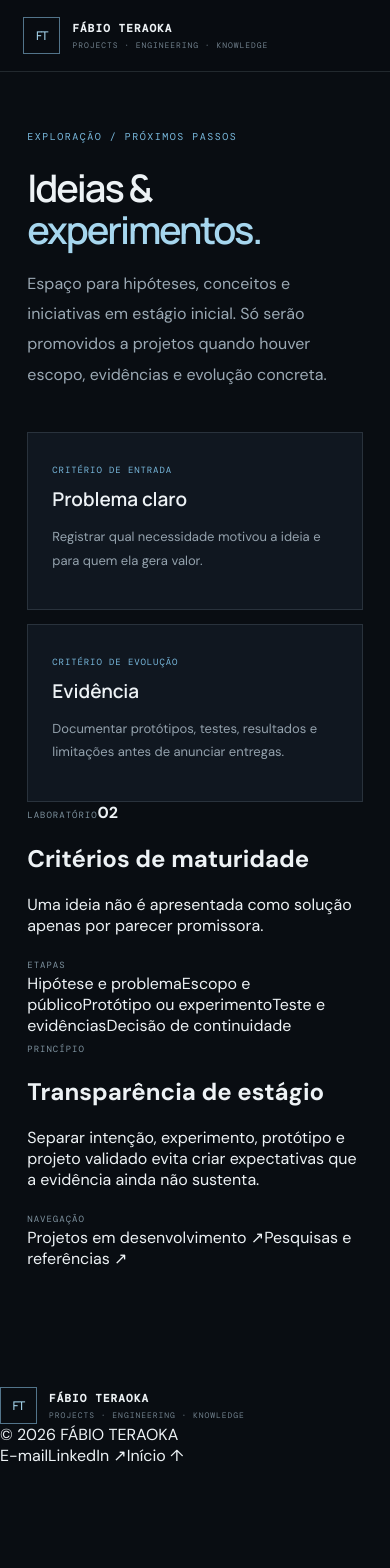
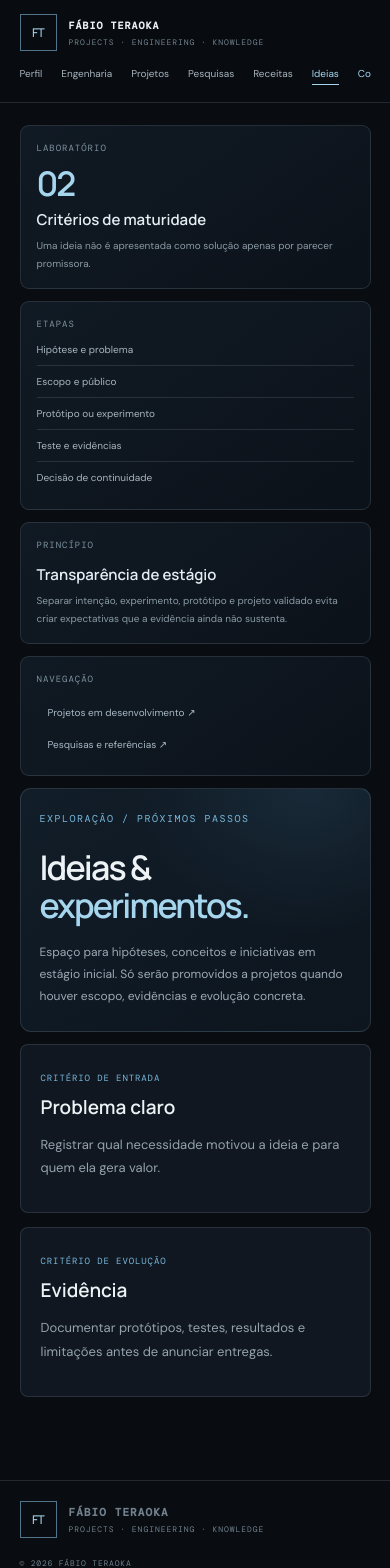
Before and after one commit to fabioteraoka/fabio-teraoka-site, a Next.js app: page /ideias in a window 390 px wide. Shown: the top 1568 px of the page. Before the commit the page ends 1466 px from the top, so only its background shows below. Built offline with nearby package versions, Linux system fonts and the light colour scheme.

Commit message:
Add shared responsive portal layout styles

```diff
--- a/app/globals.css
+++ b/app/globals.css
@@ -346,3 +346,79 @@
 @media(prefers-reduced-motion:reduce){
   .career-item-card,.career-visual-item{transition:none}
 }
+
+
+/* Shared internal portal chrome and two-column page system */
+.portal-topbar{height:78px;padding:0 max(5%,calc((100% - 1320px)/2))}
+.portal-topbar nav{gap:clamp(12px,1.8vw,26px);font-size:11px}
+.portal-topbar nav a.is-active{color:var(--blue2);position:relative}
+.portal-topbar nav a.is-active:after{content:"";position:absolute;left:0;right:0;bottom:-10px;height:1px;background:var(--blue2)}
+.portal-topbar nav .nav-contact{padding:9px 12px}
+.portal-footer{max-width:1320px;margin:0 auto;padding:25px 5% 32px;border-top:1px solid var(--line);display:flex;align-items:center;justify-content:space-between;gap:20px;color:#71818d}
+.portal-footer>span{font:8px var(--mono);letter-spacing:.1em}
+.portal-footer>div{display:flex;align-items:center;gap:20px;font-size:10px}
+.portal-footer a{transition:color 160ms ease}
+.portal-footer a:hover{color:var(--blue2)}
+.portal-inner-page{padding:0 5% 65px}
+.portal-main{max-width:1320px;margin:42px auto 58px}
+.portal-page-grid{display:grid;grid-template-columns:minmax(0,1fr) 300px;gap:20px;align-items:start}
+.portal-primary-column{min-width:0}
+.portal-page-intro{padding:30px 32px 27px;border:1px solid var(--line);border-radius:11px;background:radial-gradient(ellipse at 82% 0%,rgba(70,125,158,.16),transparent 42%),linear-gradient(145deg,#111d28,#0d151e)}
+.portal-page-intro h1{font:600 clamp(36px,4.5vw,58px)/1.1 var(--display);letter-spacing:-.055em;margin:17px 0}
+.portal-page-intro h1 em{font-style:normal;color:var(--blue2)}
+.portal-page-intro .site-page-lead{font-size:14px;line-height:1.85;max-width:780px;margin:0}
+.portal-primary-column>.site-page-grid{margin-top:16px}
+.portal-primary-column .site-page-card{border-radius:8px;min-height:190px;transition:transform 180ms cubic-bezier(.23,1,.32,1),border-color 180ms ease,background 180ms ease}
+.portal-primary-column .site-page-card:hover{transform:translateY(-2px);border-color:rgba(120,184,220,.34);background:#121d28}
+.portal-primary-column .site-page-card small{line-height:1.6}
+.portal-aside{position:sticky;top:20px;display:flex;flex-direction:column;gap:12px;min-width:0}
+.portal-aside-card{padding:19px;border:1px solid var(--line);border-radius:9px;background:linear-gradient(145deg,rgba(17,27,37,.97),rgba(12,18,26,.97))}
+.portal-aside-card>.profile-index{display:block;margin-bottom:13px}
+.portal-aside-card h2{font:600 15px var(--display);color:#e3edf2;margin:5px 0 7px}
+.portal-aside-card p{font-size:10px;line-height:1.75;color:#899aa5;margin:0}
+.portal-aside-stat{display:block;font:600 34px/.95 var(--display);letter-spacing:-.06em;color:var(--blue2);margin:3px 0 10px}
+.portal-aside-list{display:flex;flex-direction:column;gap:0}
+.portal-aside-list span{padding:9px 0;border-top:1px solid var(--line);font-size:10px;color:#a7b5bf}
+.portal-aside-list span:first-child{border-top:0;padding-top:0}
+.portal-aside-nav{display:flex;flex-direction:column;gap:3px}
+.portal-aside-nav a{font-size:10px;color:#a7b9c5;padding:8px 9px;border-left:2px solid transparent;transition:color 160ms ease,border-color 160ms ease,background 160ms ease}
+.portal-aside-nav a:hover{color:var(--blue2);border-left-color:var(--blue);background:rgba(120,184,220,.05)}
+@media(hover:hover) and (pointer:fine){.portal-footer a,.portal-aside-nav a{transition:color 160ms ease,border-color 160ms ease,background 160ms ease}}
+@media(max-width:1000px){
+  .portal-topbar{padding-left:4%;padding-right:4%}
+  .portal-topbar nav{gap:12px;font-size:10px}
+  .portal-page-grid{grid-template-columns:minmax(0,1fr) 260px;gap:14px}
+  .portal-page-intro{padding:25px 24px}
+  .portal-aside-card{padding:16px}
+}
+@media(max-width:760px){
+  .portal-topbar{height:auto;min-height:70px;padding:14px 5%;display:flex;flex-wrap:wrap;gap:12px}
+  .portal-topbar .brand{font-size:10px}
+  .portal-topbar nav{display:flex;order:2;width:100%;overflow-x:auto;gap:19px;padding:4px 0 8px;white-space:nowrap;scrollbar-width:thin}
+  .portal-topbar nav a.is-active:after{bottom:-5px}
+  .portal-topbar nav .nav-contact{padding:0;border:0}
+  .portal-inner-page{padding:0 5% 45px}
+  .portal-main{margin:22px auto 38px}
+  .portal-page-grid{grid-template-columns:1fr;gap:12px}
+  .portal-aside{position:static;display:grid;grid-template-columns:repeat(2,minmax(0,1fr));order:0}
+  .portal-primary-column{order:1}
+  .portal-aside-card:last-child{grid-column:1/-1}
+  .portal-page-intro{padding:23px 19px}
+  .portal-page-intro h1{font-size:clamp(34px,8vw,48px)}
+  .portal-page-intro .site-page-lead{font-size:12px}
+  .portal-primary-column>.site-page-grid{margin-top:12px}
+  .portal-primary-column .site-page-card{padding:20px;min-height:unset}
+  .portal-footer{padding:20px 5% 25px;flex-wrap:wrap}
+  .portal-footer .brand{flex:1 1 100%}
+  .portal-footer>div{gap:15px}
+}
+@media(max-width:420px){
+  .portal-aside{grid-template-columns:1fr}
+  .portal-aside-card:last-child{grid-column:auto}
+  .portal-footer{align-items:flex-start}
+  .portal-footer>div{width:100%;flex-wrap:wrap}
+}
+@media(prefers-reduced-motion:reduce){
+  .portal-primary-column .site-page-card,.portal-footer a,.portal-aside-nav a{transition:none}
+  .portal-primary-column .site-page-card:hover{transform:none}
+}
```
